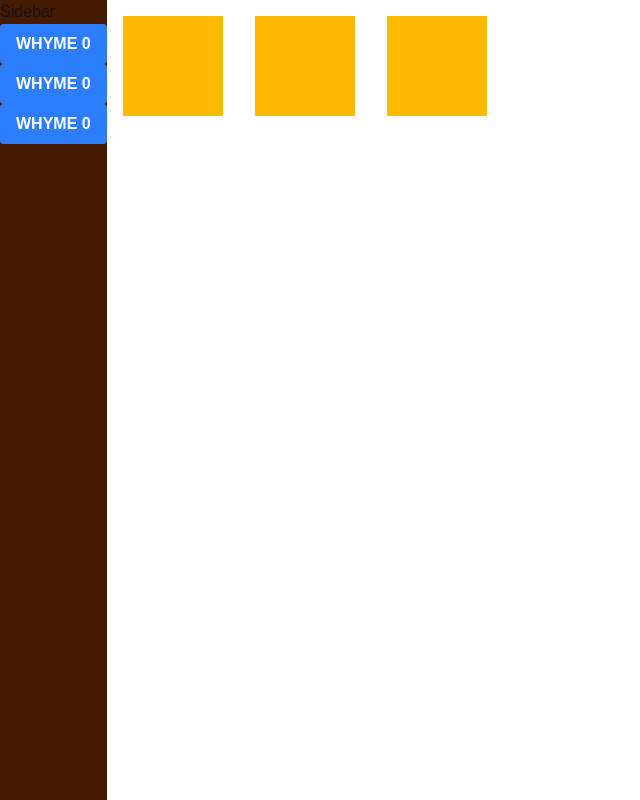
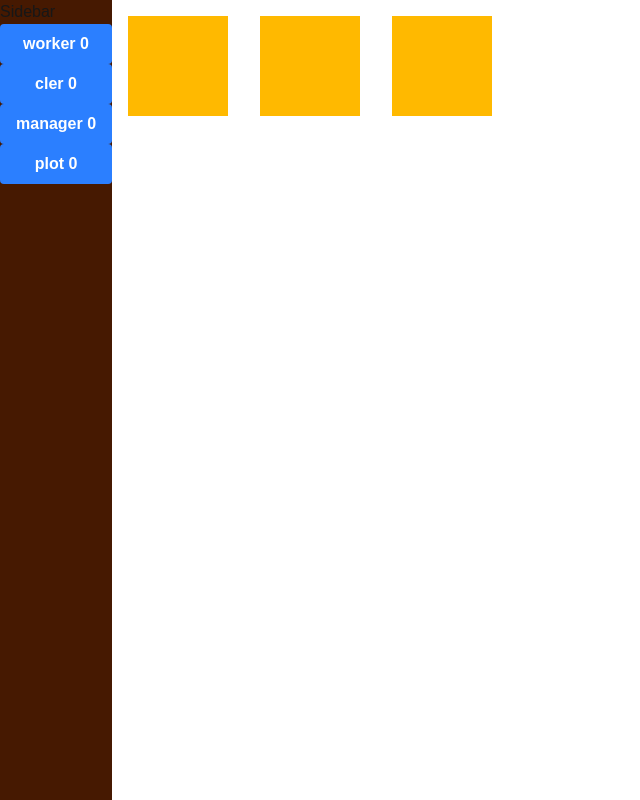
Before and after one commit to AlexCGul/react-idle, a Next.js app: page / in a window 1280 px wide. Shown: the whole page, without its empty margins (0-640 px from the left). Built offline with nearby package versions, Linux system fonts and the light colour scheme.

Commit message:
Sidebar populates dynamically

```diff
--- a/Components/Sidebar.tsx
+++ b/Components/Sidebar.tsx
@@ -1,25 +1,39 @@
 "use client";
 
-import { Console, log } from 'console';
 import ItemButton from './ItemButton'
-import BuyItemFromStore from '../DataStores/items';
+import items from "@/DataStores/items";
 
 function Sidebar() {
+
+
+  let buttons = []
+
+  for (let x = 0; x < items.items.items.length; x++)
+    {
+      let name = items.items.items[x].name;
+
+      buttons.push(
+        <ItemButton key={x} text={name} onClick={() => BuyItem(x)} />
+      );
+    }
 
   return (
     <div className = "top-0 left-0 h-screen flex flex-col bg-amber-950" >
       <h2>Sidebar</h2>
-        <ItemButton text="WHYME" onClick={() => BuyItem(0)} />
-        <ItemButton text="WHYME" onClick={() => BuyItem(1)}/>
-        <ItemButton text="WHYME" onClick={() => BuyItem(2)}/>
+
+      {
+        buttons.map((button) => {
+          return button;
+        })
+      }
+
     </div>
   );
 }
 
 function BuyItem(itemBought)
 {
-  console.log("layert 1")
-  BuyItemFromStore(itemBought);
+  items.BuyItemFromStore(itemBought);
 }
 
  export default Sidebar;
--- /dev/null
+++ b/DataStores/PlantsSlots.ts
@@ -0,0 +1,67 @@
+import { useState } from "react";
+import items from "./items";
+
+type slot = {
+    hasPlant: boolean,
+    hasWorker: boolean,
+    growthProgress: number,
+}
+
+const slotCost = items.items["plot"].cost; // plot cost
+const [slots, setSlots] = useState<slot[]>([]);
+
+
+function BuySlot ()
+{
+    const newSlots = [...slots, { hasPlant: false, hasWorker: false, growthProgress: 0 }];
+    setSlots(newSlots);
+}
+
+
+function PlantSeedInNextAvailableSlot ()
+{
+    const newSlots = [...slots];
+    for (let i = 0; i < newSlots.length; i++)
+    {
+        if (!newSlots[i].hasPlant)
+        {
+            newSlots[i].hasPlant = true;
+            break;
+        }
+    }
+    setSlots(newSlots);
+}
+
+
+function PlantWorkerInNextAvailableSlot ()
+{
+    const newSlots = [...slots];
+    for (let i = 0; i < newSlots.length; i++)
+    {
+        if (!newSlots[i].hasWorker)
+        {
+            newSlots[i].hasWorker = true;
+            break;
+        }
+    }
+    setSlots(newSlots);
+}
+
+
+function GrowPlantAtIndex (index: number)
+{
+    const newSlots = [...slots];
+    if (newSlots[index].hasPlant)
+    {
+        newSlots[index].growthProgress += 5;
+    }
+    setSlots(newSlots);
+}
+
+
+export default {
+    BuySlot,
+    PlantSeedInNextAvailableSlot,
+    PlantWorkerInNextAvailableSlot,
+    GrowPlantAtIndex,
+}
```
Also changed, not shown: DataStores/items.ts (+5 -2 lines).
